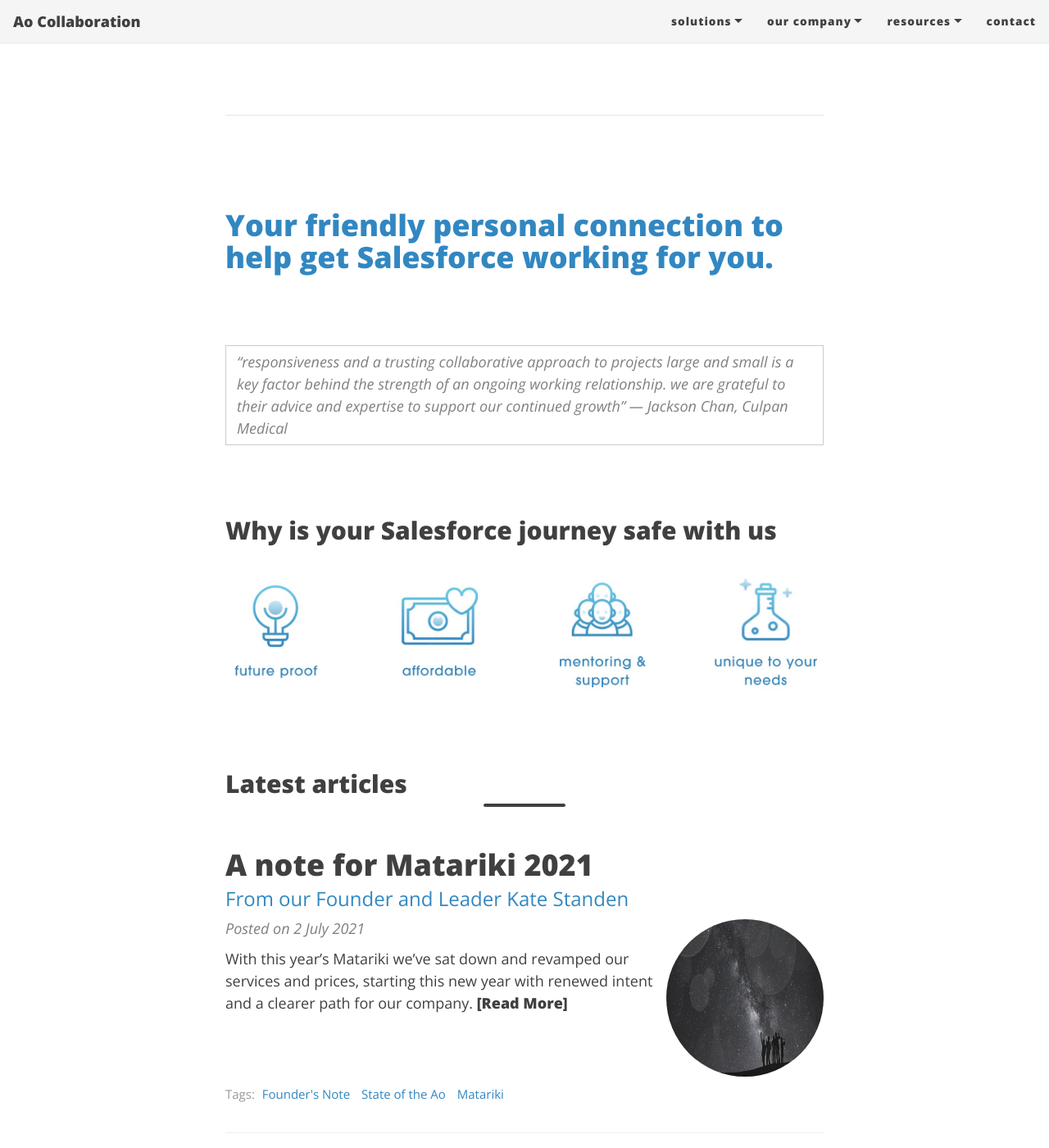
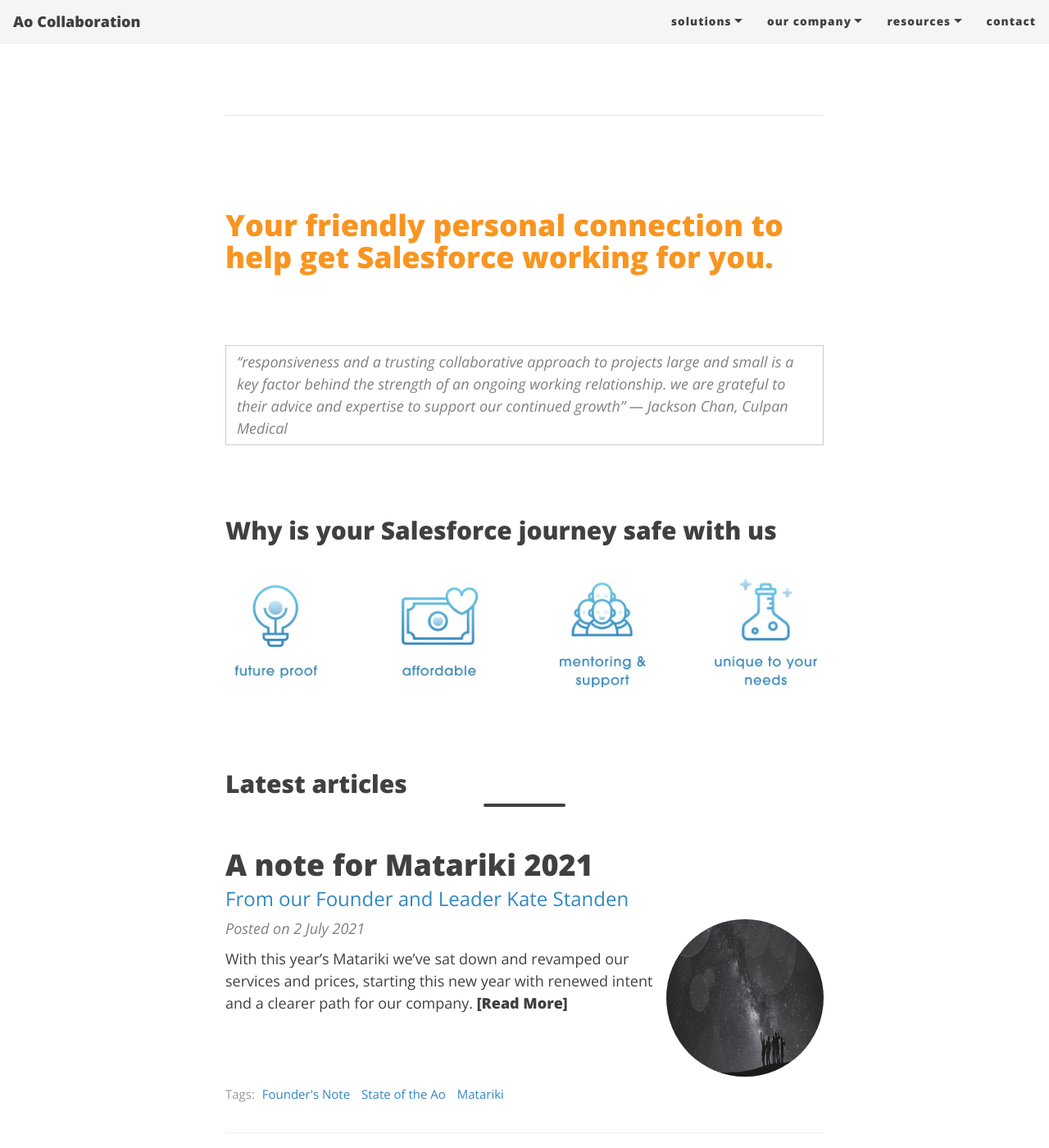
Before and after one commit to Ao-Collaboration/Ao-Collaboration.github.io, a Jekyll site: the page built from index.md, in a window 1280 px wide and 1400 px high, scrolled down 507 px. Shown: the whole window at 82% size. Built offline with Jekyll 4.4.1, drawn with Linux system fonts in a browser that asks for light colours; nearby versions of some CDN libraries; comment, search, counter and statistics services are not loaded.

Commit message:
Update h1 colour

```diff
--- a/assets/css/main.css
+++ b/assets/css/main.css
@@ -56,7 +56,7 @@
 }
 h1 {
   font-size: 2.25rem;
-  color: #3287C1;
+  color: #F89521;
 }
 h2 {
   font-size: 1.875rem;
```
